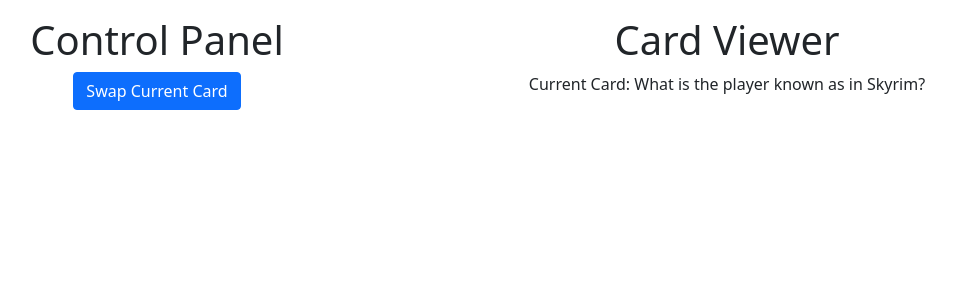
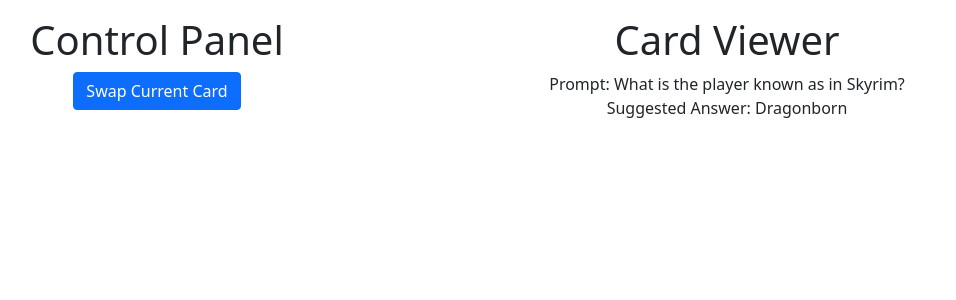
Before and after one commit to NicolasSteuernagle/ta-trainer_example, a React (Create React App) app: page / in a window 1280 px wide. Shown: the top 300 px of the page, without its empty margins (198-1154 px from the left). Built offline with nearby package versions, Linux system fonts and the light colour scheme.

Commit message:
suggested answer added

```diff
--- a/src/components/CardViewer.tsx
+++ b/src/components/CardViewer.tsx
@@ -4,6 +4,7 @@ import { Card } from '../interfaces/card';
 export function CardViewer({card}: {card: Card}): JSX.Element {
     return <Col>
     <h1>Card Viewer</h1>
-    <div>Current Card: {card.prompt}</div>
+    <div>Prompt: {card.prompt}</div>
+    <div>Suggested Answer: {card.answer}</div>
     </Col>
 }
--- a/src/components/ControlPanel.tsx
+++ b/src/components/ControlPanel.tsx
@@ -6,10 +6,12 @@ import { getRandomElement } from '../utilities/data';
 
 
 export function ControlPanel({setCard}: {setCard: (c: Card)=>void}): JSX.Element{
+    function setRandomCard(){
+        setCard(getRandomElement(CARDS as Card[]))
+    }
+
     return <Col>
         <h1>Control Panel</h1>
-        <Button onClick = {
-            () => setCard(getRandomElement(CARDS as Card[]))
-        }>Swap Current Card</Button>
+        <Button onClick = {setRandomCard}>Swap Current Card</Button>
     </Col>
 }
```
